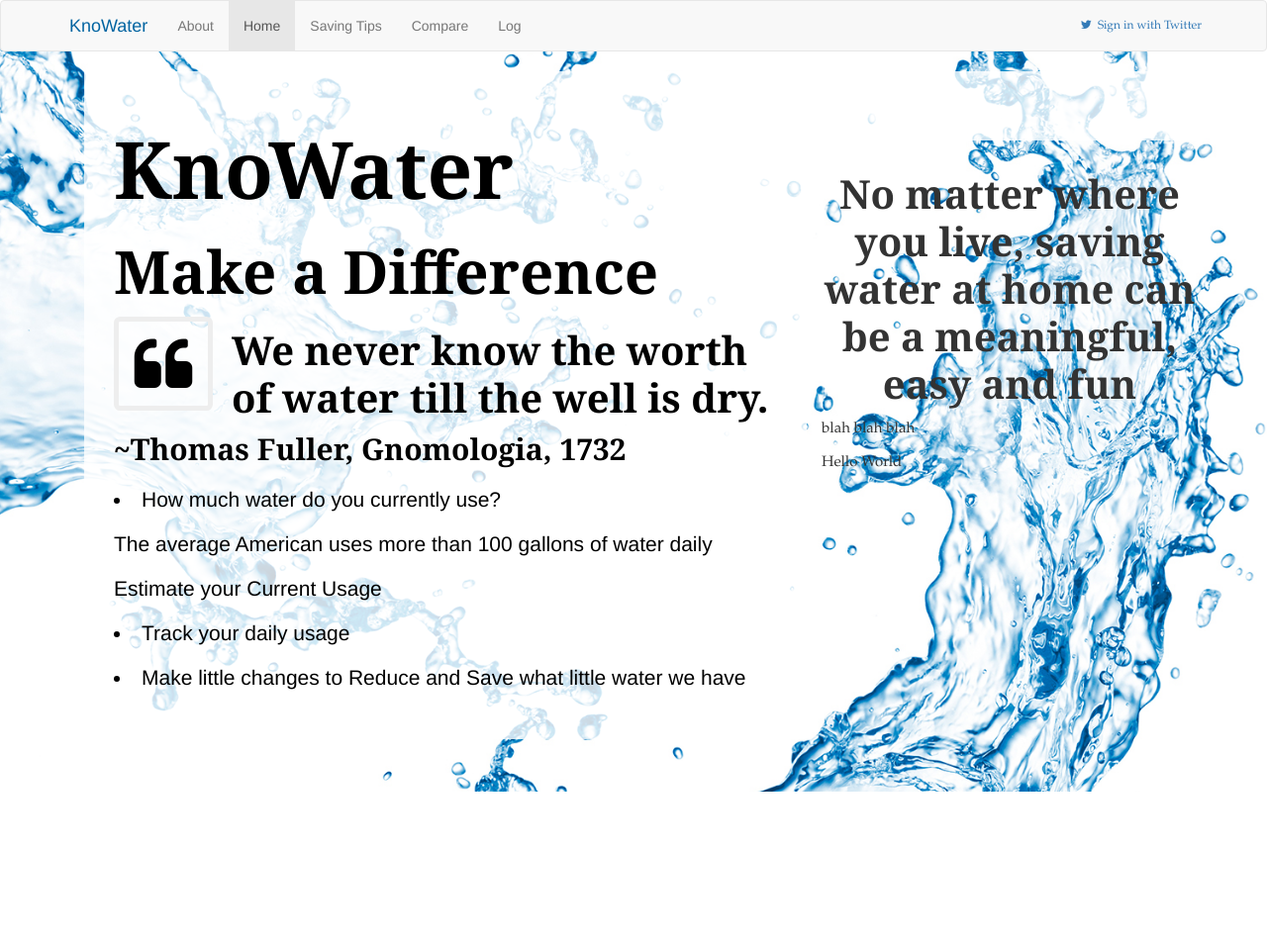
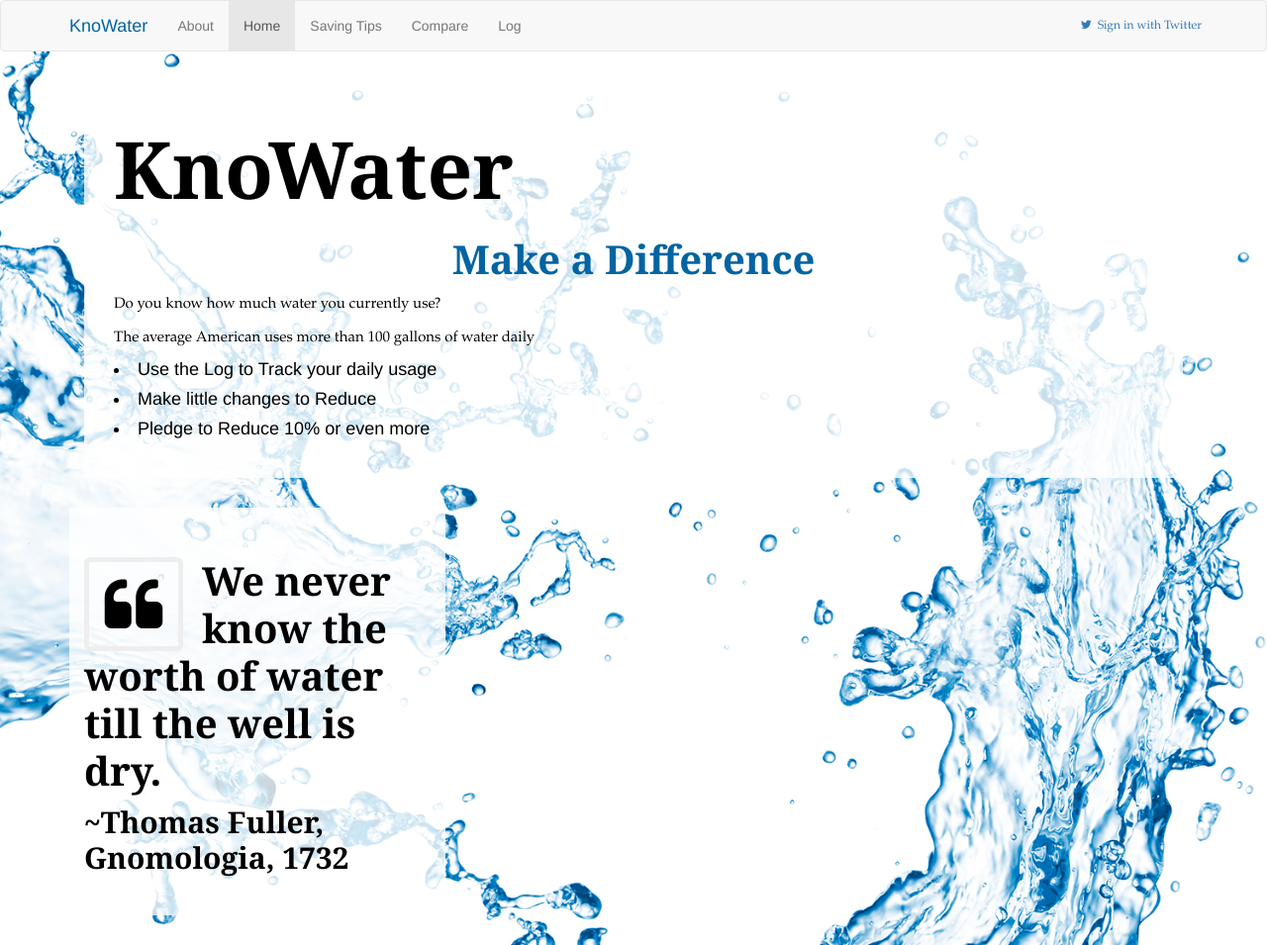
Before and after one commit to TeriPastorino/KnoWater, a Rails app: page / in a window 1280 px wide. Shown: the whole page at 99% size. Before the commit the page ends 800 px from the top, so only its background shows below. Run offline with Rails 7, Linux system fonts and the light colour scheme; style sheets or scripts are compiled from the project's sources; some libraries are stand-ins or nearby versions.

Commit message:
styling changes

```diff
--- a/app/views/welcome/index.html.haml
+++ b/app/views/welcome/index.html.haml
@@ -1,24 +1,24 @@
 %body.header-bg
+  .container.center
   .container
     .row
-    .col-md-8
+    .col-md-12
       .jumbotron-transp
         %h1 KnoWater
-        %h2 Make a Difference
-        %i.fa.fa-quote-left.fa-3x.pull-left.fa-border
-        %h3 We never know the worth of water till the well is dry.
-        %h4 ~Thomas Fuller, Gnomologia, 1732
+        %h3.blue.align-center Make a Difference
+        %p Do you know how much water you currently use?
+        %p The average American uses more than 100 gallons of water daily
         %p
 
-          %li How much water do you currently use?
-          The average American uses more than 100 gallons of water daily
-          Estimate your Current Usage
-
-          %li Track your daily usage
-          %li Make little changes to Reduce and Save what little water we have
+        %li.h4 Use the Log to Track your daily usage
+        %li.h4 Make little changes to Reduce
+        %li.h4 Pledge to Reduce 10% or even more
     - unless current_user.present?
       .col-md-4.jumbotron-transp
         %ul.list-unstyled
+          %i.fa.fa-quote-left.fa-3x.pull-left.fa-border
+          %h3 We never know the worth of water till the well is dry.
+          %h4 ~Thomas Fuller, Gnomologia, 1732
           / %li.mbl
           /   = link_to "/auth/twitter", class: 'btn btn-social btn-lg btn-twitter btn-sm', role: 'button' do
           /     %i.fa.fa-twitter &nbsp;
@@ -28,9 +28,9 @@
         /     %i.fa.fa-twitter &nbsp;
         /     Sign in with Facebook
 
-    %h3.text-center No matter where you live, saving water at home can be a meaningful, easy and fun
-    %p blah blah blah
-    %p Hello World
+    / %h3.text-center No matter where you live, saving water at home can be a meaningful, easy and fun
+    / %p blah blah blah
+    / %p Hello World
 
 
 
```
Also changed, not shown: app/views/welcome/about.html.haml (+7 -4 lines).
